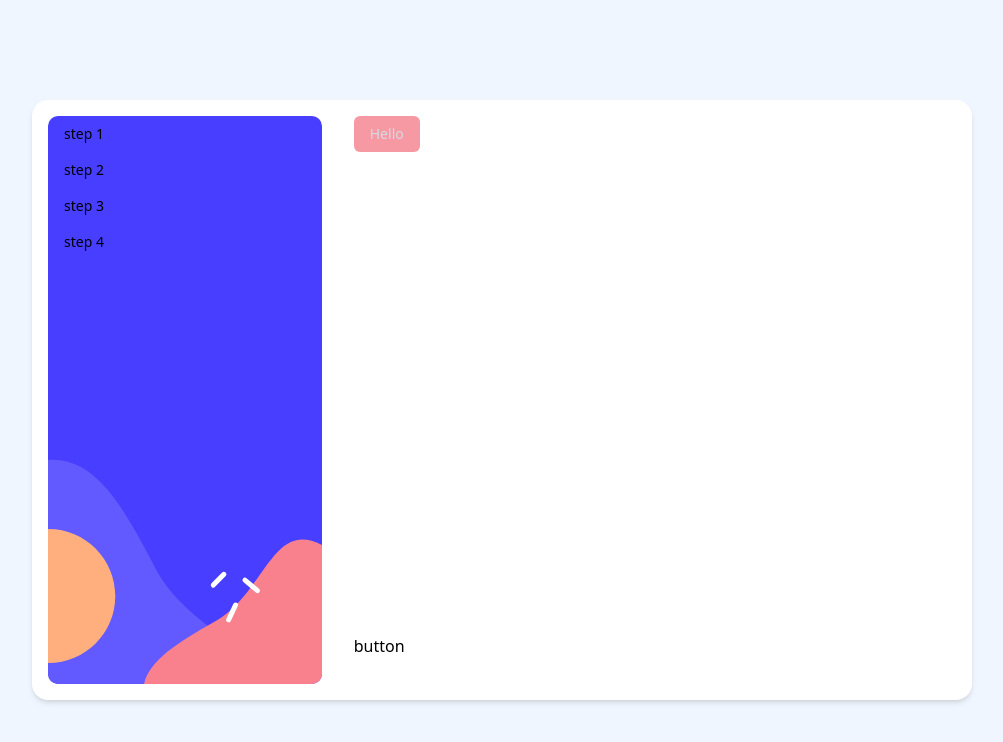
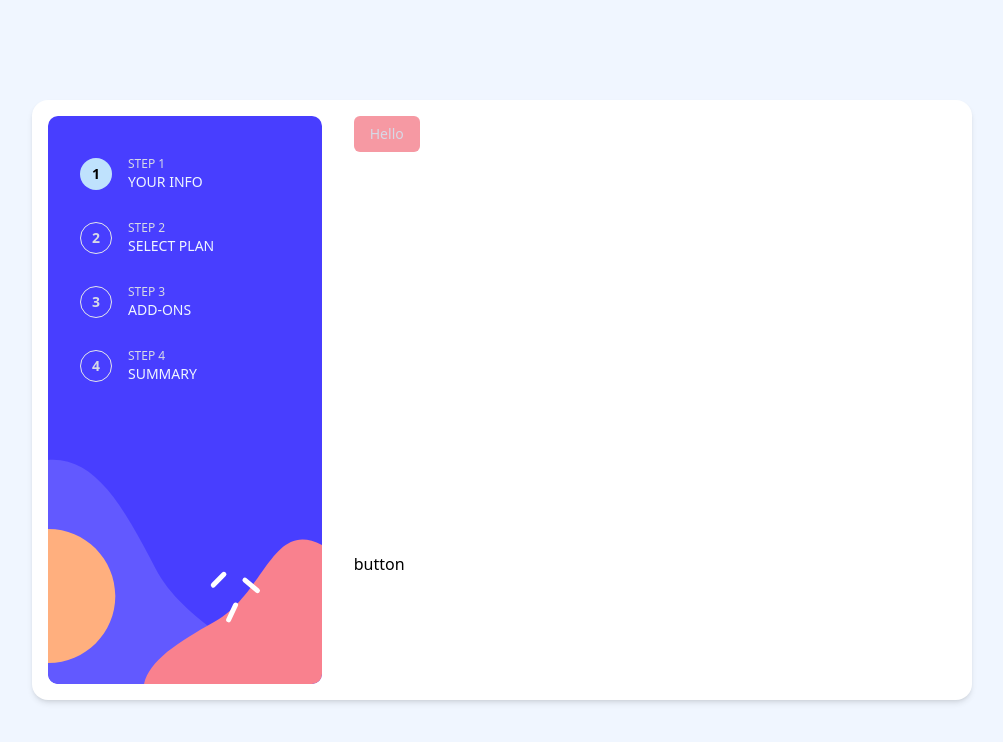
Before and after one commit to ofcljaved/multi-step-form, a React (Vite) app: page / in a window 1280 px wide. Shown: the top 742 px of the page, without its empty margins (138-1141 px from the left). Built offline with nearby package versions, Linux system fonts and the light colour scheme.

Commit message:
style:Steps component

```diff
--- a/src/components/Container/Container.tsx
+++ b/src/components/Container/Container.tsx
@@ -2,7 +2,7 @@ import { PropsWithChildren } from 'react';
 
 const Container = ({ children }: PropsWithChildren) => {
   return (
-    <div className='grid-rows-container mx-auto grid h-full w-full max-w-[940px] grid-cols-container gap-8 rounded-2xl bg-no-repeat p-4 shadow-md sm:max-h-[600px] sm:bg-white'>
+    <div className='grid-rows-mobile-container mx-auto grid h-full w-full max-w-[940px] gap-8 bg-no-repeat shadow-md sm:max-h-[600px] sm:grid-cols-container sm:grid-rows-container sm:rounded-2xl sm:bg-white sm:p-4'>
       {children}
     </div>
   );
--- a/src/components/StepBar/StepBar.tsx
+++ b/src/components/StepBar/StepBar.tsx
@@ -1,21 +1,36 @@
 import { Button } from '..';
 
+const steps = ['your info', 'select plan', 'add-ons', 'summary'];
 const StepBar = () => {
+  const activeStep = 1; //TODO: make it state
   return (
-    <div className=' row-span-full rounded-lg bg-stepbar-mobile sm:bg-stepbar-desktop'>
-      <ul>
-        <li>
-          <Button variant='Ghost'>step 1</Button>
-        </li>
-        <li>
-          <Button variant='Ghost'>step 2</Button>
-        </li>
-        <li>
-          <Button variant='Ghost'>step 3</Button>
-        </li>
-        <li>
-          <Button variant='Ghost'>step 4</Button>
-        </li>
+    <div className=' bg-stepbar-mobile bg-cover bg-no-repeat sm:row-span-full sm:rounded-lg sm:bg-stepbar-desktop'>
+      <ul className='grid grid-flow-col justify-center gap-4 py-6 sm:grid-flow-row sm:justify-normal sm:gap-3 sm:px-4 sm:py-8'>
+        {steps.map((step, idx) => {
+          const count = idx + 1;
+          const activeClass =
+            activeStep === count
+              ? 'bg-muted'
+              : 'border text-primary-foreground';
+          return (
+            <li key={step}>
+              <Button
+                variant='Ghost'
+                className='-mx-4 justify-items-start uppercase sm:-mx-0 sm:grid sm:grid-cols-[max-content_auto] sm:grid-rows-[max-content_auto] sm:gap-x-4'
+              >
+                <span
+                  className={`row-span-full grid aspect-square h-8 place-items-center rounded-full font-bold ${activeClass}`}
+                >
+                  {count}
+                </span>
+                <p className='hidden text-xs font-thin text-primary-foreground sm:block'>
+                  Step {count}
+                </p>
+                <p className='hidden text-muted-foreground sm:block'>{step}</p>
+              </Button>
+            </li>
+          );
+        })}
       </ul>
     </div>
   );
--- a/tailwind.config.js
+++ b/tailwind.config.js
@@ -28,6 +28,7 @@ export default {
       },
       gridTemplateRows: {
         container: 'auto max-content',
+        'mobile-container': '1.5fr 1fr auto max-content',
       },
       backgroundImage: {
         'stepbar-desktop': 'url("/bg-sidebar-desktop.svg")',
```
